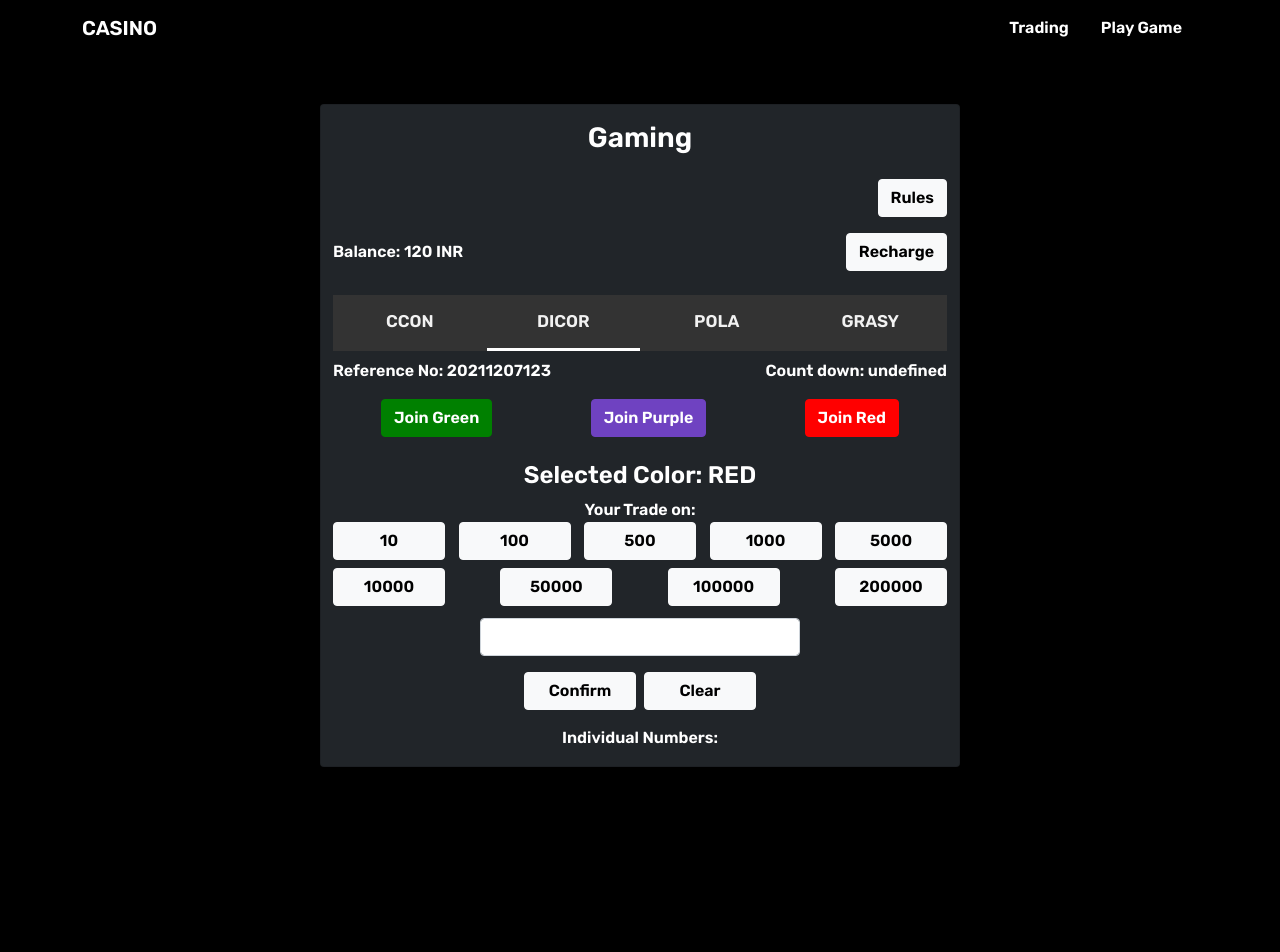
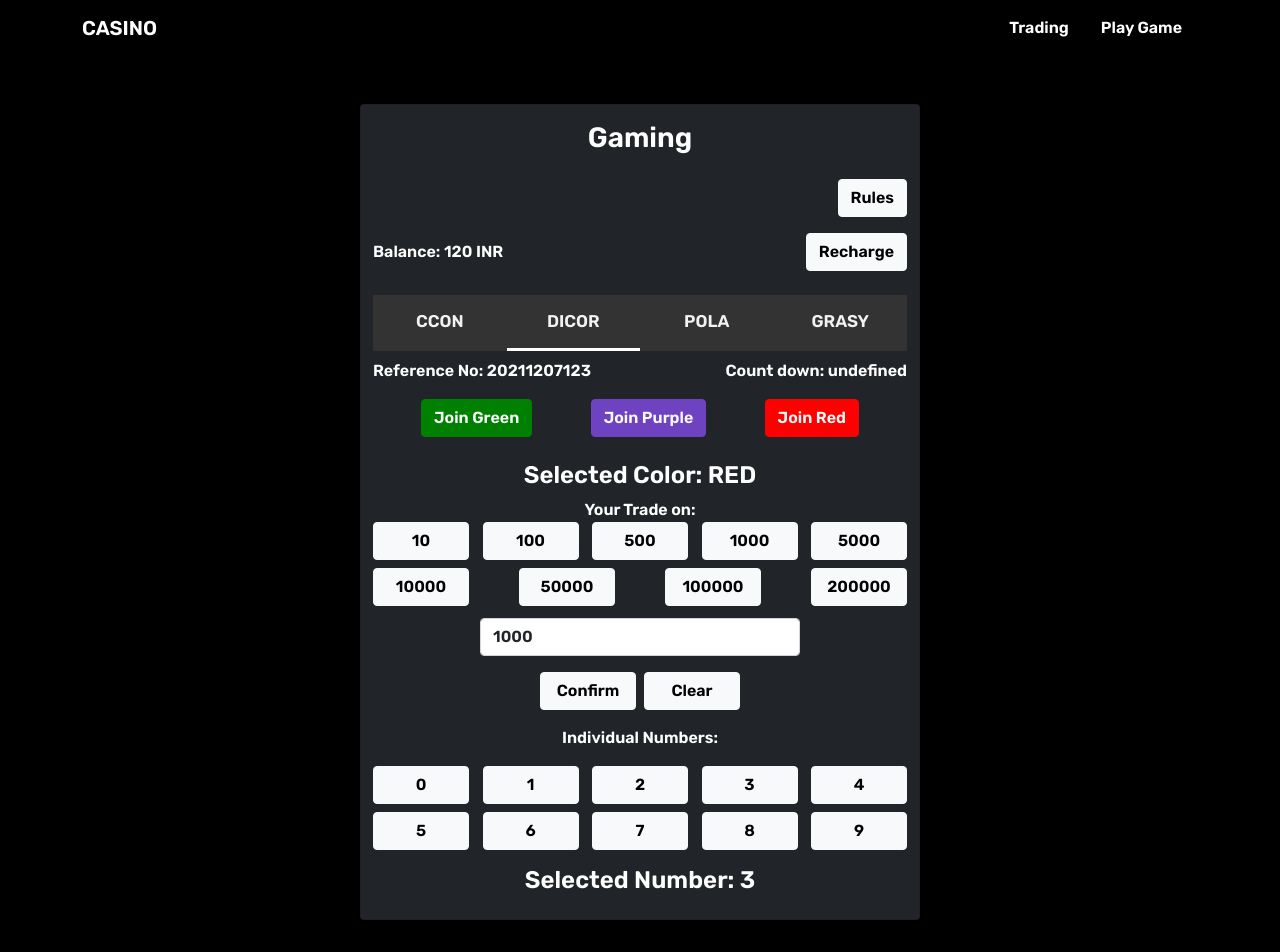
Before and after one commit to Hemant-1821/casino-web-app, a React (Create React App) app: page /game in a window 1280 px wide. Shown: the top 952 px of the page. Before the commit the page ends 815 px from the top, so only its background shows below. Built offline with nearby package versions, Linux system fonts and the light colour scheme.

Commit message:
trading page update

```diff
--- a/src/App.css
+++ b/src/App.css
@@ -55,7 +55,7 @@ body {
     border-color: red;
   }
   .btn-width{
-    width: 7rem;
+    width: 6rem;
   }
   .amt-input{
     width: 20rem;
--- a/src/components/Gaming/Gaming.js
+++ b/src/components/Gaming/Gaming.js
@@ -11,10 +11,12 @@ const Gaming = () => {
     const red = "RED";
 
     const [state, setState] = React.useState({
-        balance: "120",
+        balance: '120',
         refNo: '20211207123',
         selectedSlot: dicor,
         selectedColor: red,
+        amt: 1000,
+        number: 3,
     });
 
     const onSlotSelect = (slot) => {
@@ -25,9 +27,17 @@ const Gaming = () => {
         setState({...state, selectedColor: color});
     }
 
+    const onAmtClick = (amt) => {
+        setState({...state, amt});
+    }
+
+    const onNumberClick = (number) => {
+        setState({...state, number});
+    }
+
     return(
         <div>
-            <div className="card container my-5 bg-dark trading-card text-white" style={{width: "40rem"}}>
+            <div className="card container my-5 bg-dark trading-card text-white" style={{width: "35rem"}}>
                 <div className="card-body">
                     <h3 className="card-title text-center">Gaming</h3>
                 </div>
@@ -54,33 +64,48 @@ const Gaming = () => {
                     <div className=''>{"Count down: "+state.timer}</div>
                 </div>
                 <div className='d-flex justify-content-between mx-5 mb-4'>
-                    <button onClick={() => onColorSelect(green)} className='btn btn-primary green'>Join Green</button>
-                    <button onClick={() => onColorSelect(purple)} className='btn btn-primary purple'>Join Purple</button>
-                    <button onClick={() => onColorSelect(red)} className='btn btn-primary red'>Join Red</button>
+                    <button onClick={() => onColorSelect(green)} className='btn btn-outline-light green'>Join Green</button>
+                    <button onClick={() => onColorSelect(purple)} className='btn btn-outline-light purple'>Join Purple</button>
+                    <button onClick={() => onColorSelect(red)} className='btn btn-outline-light red'>Join Red</button>
                 </div>
                 <div className='mx-auto h4'>Selected Color: {state.selectedColor}</div>
                 <div className='mx-auto'>Your Trade on:</div>
                 <div className='d-flex justify-content-between'>
-                    <button className='btn btn-light btn-width'>10</button>
-                    <button className='btn btn-light btn-width'>100</button>
-                    <button className='btn btn-light btn-width'>500</button>
-                    <button className='btn btn-light btn-width'>1000</button>
-                    <button className='btn btn-light btn-width'>5000</button>
+                    <button className='btn btn-light btn-width' onClick={() => onAmtClick(10)}>10</button>
+                    <button className='btn btn-light btn-width' onClick={() => onAmtClick(100)}>100</button>
+                    <button className='btn btn-light btn-width' onClick={() => onAmtClick(500)}>500</button>
+                    <button className='btn btn-light btn-width' onClick={() => onAmtClick(1000)}>1000</button>
+                    <button className='btn btn-light btn-width' onClick={() => onAmtClick(5000)}>5000</button>
                 </div>
                 <div className='d-flex justify-content-between my-2'>
-                    <button className='btn btn-light btn-width'>10000</button>
-                    <button className='btn btn-light btn-width'>50000</button>
-                    <button className='btn btn-light btn-width'>100000</button>
-                    <button className='btn btn-light btn-width'>200000</button>
+                    <button className='btn btn-light btn-width' onClick={() => onAmtClick(10000)}>10000</button>
+                    <button className='btn btn-light btn-width' onClick={() => onAmtClick(50000)}>50000</button>
+                    <button className='btn btn-light btn-width' onClick={() => onAmtClick(100000)}>100000</button>
+                    <button className='btn btn-light btn-width' onClick={() => onAmtClick(200000)}>200000</button>
                 </div>
                 <div class="mt-1 mb-3 mx-auto">
-                    <input type="text" className="form-control amt-input" aria-label="amount" aria-describedby="basic-addon1" />
+                    <input type="number" value={state.amt} min={1} className="form-control amt-input" aria-label="amount" aria-describedby="basic-addon1" />
                 </div>
                 <div className='d-flex mx-auto'>
                     <button className='btn btn-light btn-width me-2'>Confirm</button>
-                    <button className='btn btn-light btn-width'>Clear</button>
+                    <button className='btn btn-light btn-width' onClick={() => onAmtClick(0)}>Clear</button>
                 </div>
                 <div className='my-3 mx-auto'>Individual Numbers:</div>
+                <div className='d-flex justify-content-between'>
+                    <button className='btn btn-light btn-width' onClick={() => onNumberClick(0)}>0</button>
+                    <button className='btn btn-light btn-width' onClick={() => onNumberClick(1)}>1</button>
+                    <button className='btn btn-light btn-width' onClick={() => onNumberClick(2)}>2</button>
+                    <button className='btn btn-light btn-width' onClick={() => onNumberClick(3)}>3</button>
+                    <button className='btn btn-light btn-width' onClick={() => onNumberClick(4)}>4</button>
+                </div>
+                <div className='d-flex justify-content-between mt-2'>
+                    <button className='btn btn-light btn-width' onClick={() => onNumberClick(5)}>5</button>
+                    <button className='btn btn-light btn-width' onClick={() => onNumberClick(6)}>6</button>
+                    <button className='btn btn-light btn-width' onClick={() => onNumberClick(7)}>7</button>
+                    <button className='btn btn-light btn-width' onClick={() => onNumberClick(8)}>8</button>
+                    <button className='btn btn-light btn-width' onClick={() => onNumberClick(9)}>9</button>
+                </div>
+                <div className='h4 my-3 mx-auto mb-4'>Selected Number: {state.number}</div>
             </div>
         </div>
     )
```
